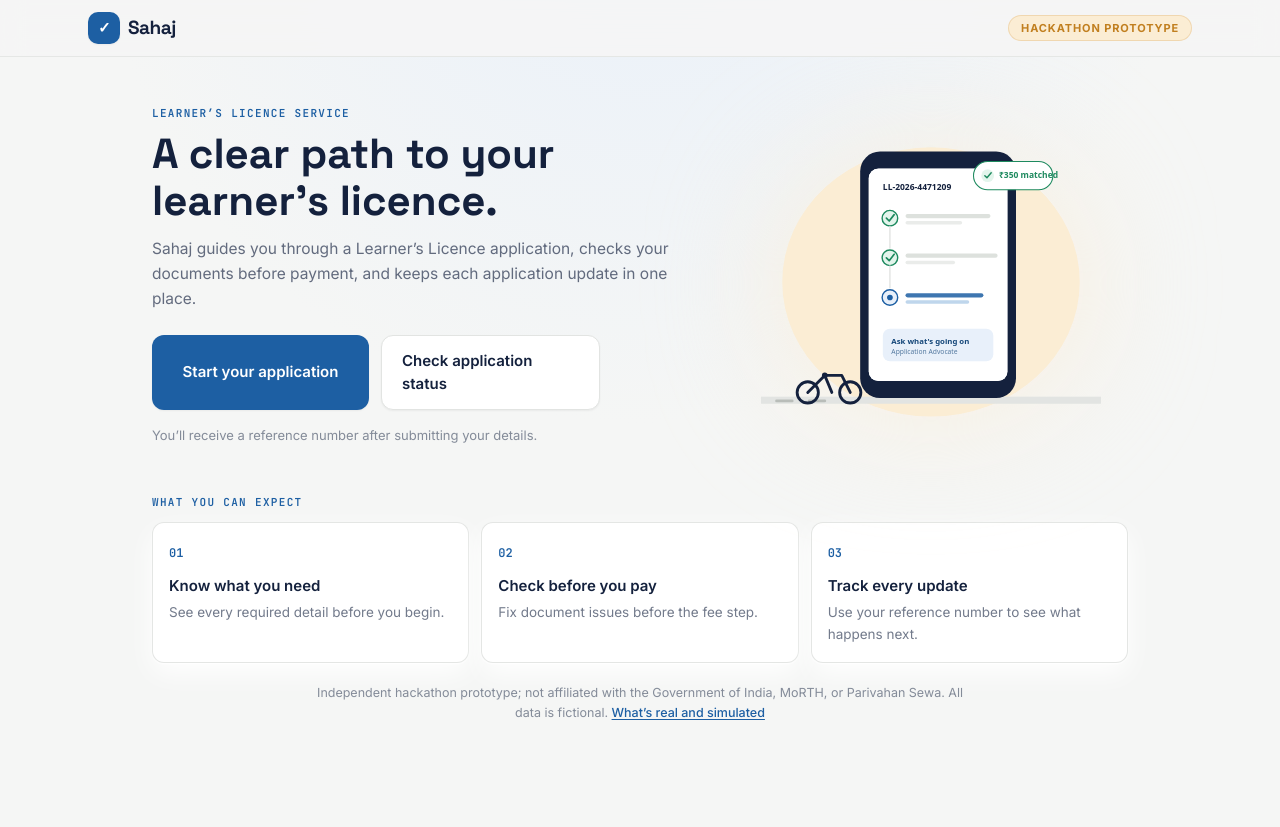
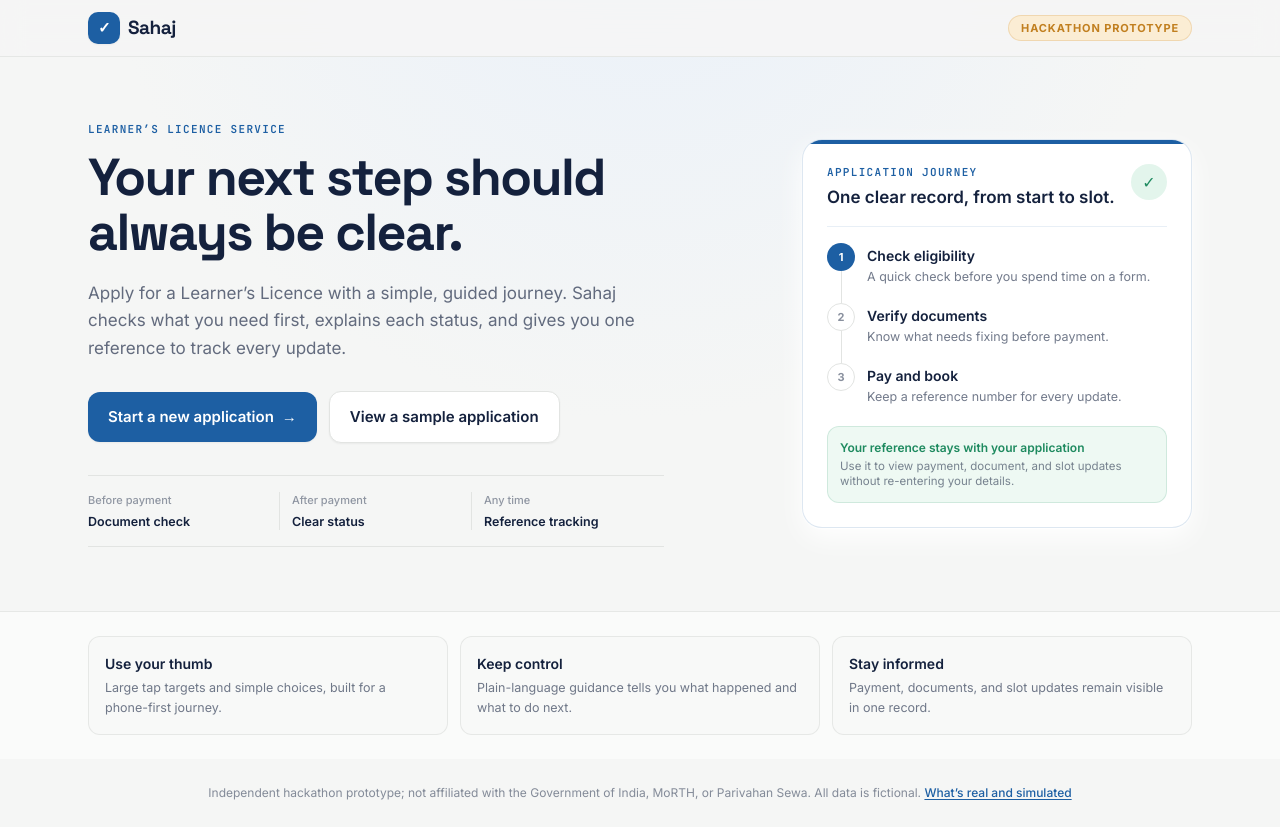
Before and after one commit to NavjotSingh-cpu/sehaj3, a Next.js app: page / in a window 1280 px wide. Before the commit the page ends 800 px from the top, so only its background shows below. Built offline with nearby package versions, Linux system fonts and the light colour scheme.

Commit message:
Rebuild Sahaj visual identity around citizen clarity

```diff
--- a/app/apply/details/page.tsx
+++ b/app/apply/details/page.tsx
@@ -46,7 +46,7 @@ export default function DetailsPage() {
         <h1 className="font-display text-[22px] font-bold text-ink">Your details</h1>
         <p className="mt-1 text-[14.5px] text-ink/60">Exactly as they should appear on your licence.</p>
 
-        <form onSubmit={(e) => { e.preventDefault(); continueNext(); }} className="mt-6 space-y-4">
+        <form noValidate onSubmit={(e) => { e.preventDefault(); continueNext(); }} className="mt-6 space-y-4">
           <button
             type="button"
             onClick={() => {
@@ -72,7 +72,7 @@ export default function DetailsPage() {
           <div>
             <label className="field-label">Address</label>
             <textarea
-              className="field-input"
+              className="field-input resize-none"
               rows={3}
               value={address}
               onChange={(e) => setAddress(e.target.value)}
--- a/app/globals.css
+++ b/app/globals.css
@@ -58,6 +58,13 @@
   .utility-panel {
     @apply rounded-stamp border border-line/90 bg-white shadow-card;
   }
+  .service-preview {
+    @apply relative overflow-hidden rounded-[20px] border border-trust/15 bg-white p-5 shadow-card sm:p-6;
+  }
+  .service-preview::before {
+    content: "";
+    @apply absolute inset-x-0 top-0 h-1 bg-trust;
+  }
   .section-eyebrow {
     @apply font-mono text-[11px] font-semibold uppercase tracking-[0.12em] text-trust;
   }
--- a/app/login/page.tsx
+++ b/app/login/page.tsx
@@ -59,7 +59,7 @@ export default function LoginPage() {
         <p className="mt-1.5 text-[14.5px] text-ink/60">No account yet? Logging in creates one automatically — this is a demo, not a real Aadhaar or DigiLocker login.</p>
 
         {step === "mobile" && (
-          <form onSubmit={requestOtp} className="mt-6 space-y-4">
+          <form noValidate onSubmit={requestOtp} className="mt-6 space-y-4">
             <button type="button" onClick={() => { setMobile(TEST_MOBILE); setError(""); }} className="w-full rounded-stamp border border-dashed border-marigold-dark/40 bg-marigold-light py-2.5 text-[13px] font-semibold text-marigold-dark">Fill with test mobile number</button>
             <div>
               <label htmlFor="mobile" className="field-label">Mobile number</label>
@@ -71,7 +71,7 @@ export default function LoginPage() {
         )}
 
         {step === "otp" && (
-          <form onSubmit={(e) => { e.preventDefault(); verifyCode(entered); }} className="mt-6 space-y-4">
+          <form noValidate onSubmit={(e) => { e.preventDefault(); verifyCode(entered); }} className="mt-6 space-y-4">
             <div className="card flex items-start gap-2.5 bg-marigold-light p-3.5"><span aria-hidden>🛈</span><p className="text-[13.5px] leading-snug text-ink/80"><strong>Demo mode:</strong> no real SMS is sent. Your one-time code is <span className="font-mono text-[15px] font-semibold text-ink">{demoOtp}</span></p></div>
             <div>
               <p id="otp-label" className="field-label">Enter OTP sent to {mobile}</p>
--- a/app/page.tsx
+++ b/app/page.tsx
@@ -1,44 +1,41 @@
 import Link from "next/link";
 import { TopBar } from "@/components/TopBar";
-import { HeroMark } from "@/components/illustrations/HeroMark";
+import { ApplicationPreview } from "@/components/ApplicationPreview";
 
 export default function Home() {
   return (
     <main className="min-h-dvh">
       <TopBar />
-      <section className="mx-auto max-w-5xl px-4 py-8 sm:px-6 sm:py-12 lg:grid lg:grid-cols-[1.15fr_0.85fr] lg:items-center lg:gap-12">
-        <div>
+      <section className="mx-auto grid max-w-6xl gap-8 px-4 py-7 sm:px-6 sm:py-12 lg:grid-cols-[minmax(0,1fr)_390px] lg:items-center lg:gap-16 lg:py-16">
+        <div className="max-w-2xl">
           <p className="section-eyebrow">Learner&rsquo;s Licence service</p>
-          <h1 className="mt-2 font-display text-[31px] font-bold leading-[1.12] text-ink sm:text-[42px]">A clear path to your learner&rsquo;s licence.</h1>
-          <p className="mt-3 max-w-xl text-[15.5px] leading-relaxed text-ink/65">Sahaj guides you through a Learner&rsquo;s Licence application, checks your documents before payment, and keeps each application update in one place.</p>
-          <div className="mt-6 flex flex-col gap-3 sm:flex-row sm:max-w-md">
-            <Link href="/login" className="btn-primary w-full sm:flex-1">Start your application</Link>
-            <Link href="/status/LL-2026-4471209" className="btn-secondary w-full sm:flex-1">Check application status</Link>
+          <h1 className="mt-3 font-display text-[36px] font-bold leading-[1.06] tracking-[-0.03em] text-ink sm:text-[52px]">Your next step should always be clear.</h1>
+          <p className="mt-5 max-w-xl text-[16px] leading-relaxed text-ink/65 sm:text-[17px]">Apply for a Learner&rsquo;s Licence with a simple, guided journey. Sahaj checks what you need first, explains each status, and gives you one reference to track every update.</p>
+          <div className="mt-7 flex flex-col gap-3 sm:flex-row sm:items-center">
+            <Link href="/login" className="btn-primary w-full sm:w-auto">Start a new application <span aria-hidden className="ml-2">→</span></Link>
+            <Link href="/status/LL-2026-4471209" className="btn-secondary w-full sm:w-auto">View a sample application</Link>
           </div>
-          <p className="mt-4 text-[13px] text-ink/50">You&rsquo;ll receive a reference number after submitting your details.</p>
+          <div className="mt-8 grid max-w-xl grid-cols-3 border-y border-line py-4">
+            {[['Before payment', 'Document check'], ['After payment', 'Clear status'], ['Any time', 'Reference tracking']].map(([label, value]) => (
+              <div key={label} className="border-r border-line px-3 first:pl-0 last:border-r-0 last:pr-0">
+                <p className="text-[11px] font-medium text-ink/45">{label}</p>
+                <p className="mt-1 text-[12.5px] font-semibold leading-snug text-ink">{value}</p>
+              </div>
+            ))}
+          </div>
         </div>
-        <div className="relative mx-auto mt-7 hidden w-full max-w-[340px] sm:block lg:mt-0">
-          <div className="absolute inset-x-5 top-10 h-4/5 rounded-full bg-marigold-light/70 blur-3xl" aria-hidden />
-          <HeroMark className="relative w-full" />
+        <ApplicationPreview />
+      </section>
+      <section className="border-t border-line/80 bg-white/55">
+        <div className="mx-auto grid max-w-6xl gap-3 px-4 py-6 sm:grid-cols-3 sm:px-6">
+          {[
+            ["Use your thumb", "Large tap targets and simple choices, built for a phone-first journey."],
+            ["Keep control", "Plain-language guidance tells you what happened and what to do next."],
+            ["Stay informed", "Payment, documents, and slot updates remain visible in one record."],
+          ].map(([title, detail]) => <div key={title} className="rounded-stamp border border-line/80 bg-paper/45 p-4"><p className="text-[14px] font-semibold text-ink">{title}</p><p className="mt-1 text-[12.5px] leading-relaxed text-ink/60">{detail}</p></div>)}
         </div>
       </section>
-      <section className="mx-auto max-w-5xl px-4 pb-12 sm:px-6 sm:pb-16">
-        <p className="section-eyebrow">What you can expect</p>
-        <div className="mt-3 grid gap-3 sm:grid-cols-3">
-          {[
-            ["01", "Know what you need", "See every required detail before you begin."],
-            ["02", "Check before you pay", "Fix document issues before the fee step."],
-            ["03", "Track every update", "Use your reference number to see what happens next."],
-          ].map(([number, title, description]) => (
-            <div key={number} className="card p-4">
-              <span className="font-mono text-[12px] font-bold text-trust">{number}</span>
-              <p className="mt-3 text-[15px] font-semibold text-ink">{title}</p>
-              <p className="mt-1 text-[13.5px] leading-relaxed text-ink/60">{description}</p>
-            </div>
-          ))}
-        </div>
-        <p className="mx-auto mt-5 max-w-2xl text-center text-[12.5px] leading-relaxed text-ink/50">Independent hackathon prototype; not affiliated with the Government of India, MoRTH, or Parivahan Sewa. All data is fictional. <Link href="/about-this-build" className="font-medium text-trust underline underline-offset-2">What&rsquo;s real and simulated</Link></p>
-      </section>
+      <p className="mx-auto max-w-4xl px-4 py-6 text-center text-[12px] leading-relaxed text-ink/50">Independent hackathon prototype; not affiliated with the Government of India, MoRTH, or Parivahan Sewa. All data is fictional. <Link href="/about-this-build" className="font-medium text-trust underline underline-offset-2">What&rsquo;s real and simulated</Link></p>
     </main>
   );
 }
--- /dev/null
+++ b/components/ApplicationPreview.tsx
@@ -0,0 +1,37 @@
+const steps = [
+  ["1", "Check eligibility", "A quick check before you spend time on a form."],
+  ["2", "Verify documents", "Know what needs fixing before payment."],
+  ["3", "Pay and book", "Keep a reference number for every update."],
+];
+
+export function ApplicationPreview() {
+  return (
+    <aside className="service-preview" aria-label="How the application journey works">
+      <div className="flex items-start justify-between gap-4 border-b border-trust/10 pb-4">
+        <div>
+          <p className="font-mono text-[11px] font-semibold tracking-[0.12em] text-trust">APPLICATION JOURNEY</p>
+          <p className="mt-1 text-[17px] font-semibold text-ink">One clear record, from start to slot.</p>
+        </div>
+        <span className="flex h-9 w-9 shrink-0 items-center justify-center rounded-full bg-go-light text-go" aria-hidden>✓</span>
+      </div>
+      <ol className="mt-4 space-y-0">
+        {steps.map(([number, title, detail], index) => (
+          <li key={number} className="flex gap-3">
+            <div className="flex flex-col items-center">
+              <span className={`flex h-7 w-7 items-center justify-center rounded-full text-[11px] font-bold ${index === 0 ? "bg-trust text-white" : "border border-line bg-white text-ink/50"}`}>{number}</span>
+              {index < steps.length - 1 && <span className="h-8 w-px bg-line" aria-hidden />}
+            </div>
+            <div className="pb-4 pt-0.5">
+              <p className="text-[14px] font-semibold text-ink">{title}</p>
+              <p className="mt-0.5 text-[12.5px] leading-snug text-ink/60">{detail}</p>
+            </div>
+          </li>
+        ))}
+      </ol>
+      <div className="mt-1 rounded-stamp border border-go/15 bg-go-light/60 p-3">
+        <p className="text-[12px] font-semibold text-go">Your reference stays with your application</p>
+        <p className="mt-0.5 text-[11.5px] leading-snug text-ink/55">Use it to view payment, document, and slot updates without re-entering your details.</p>
+      </div>
+    </aside>
+  );
+}
```
Also changed, not shown: 2 other files (tests, documents, lock files or other folders).
